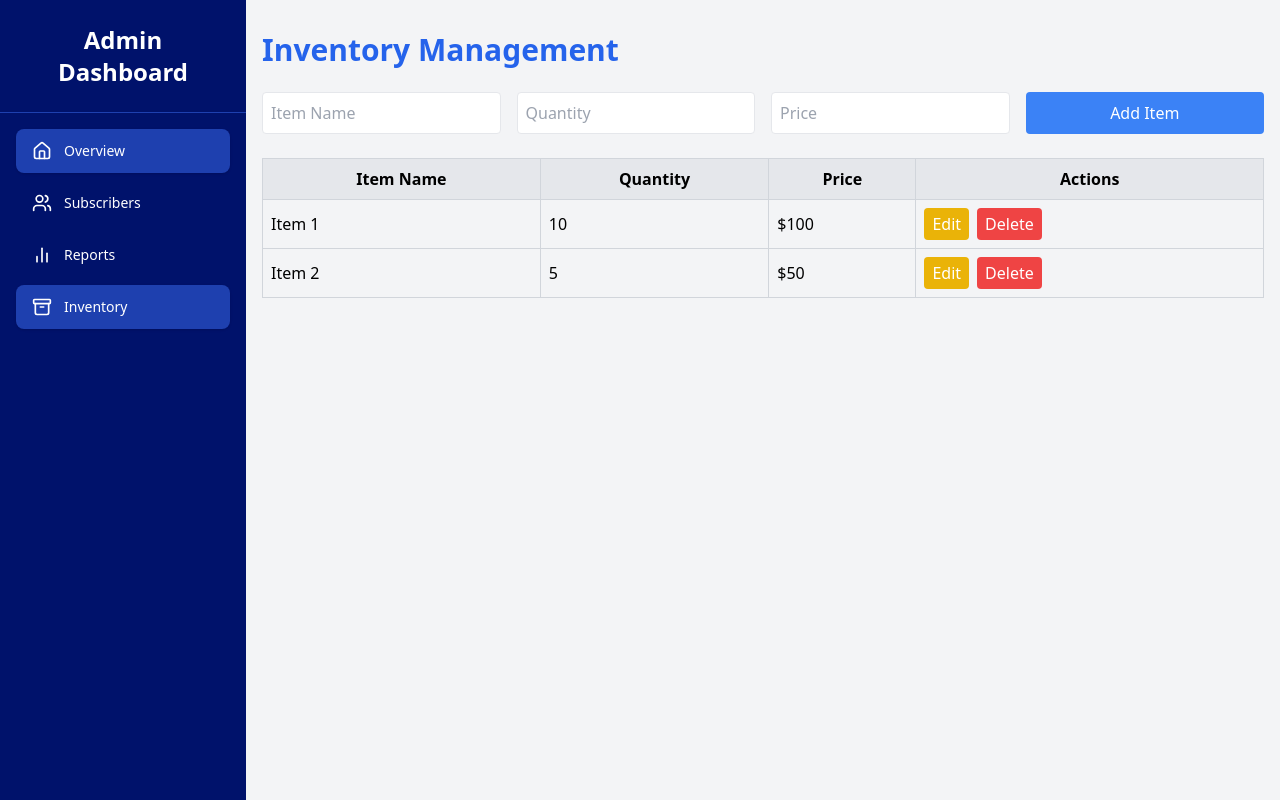
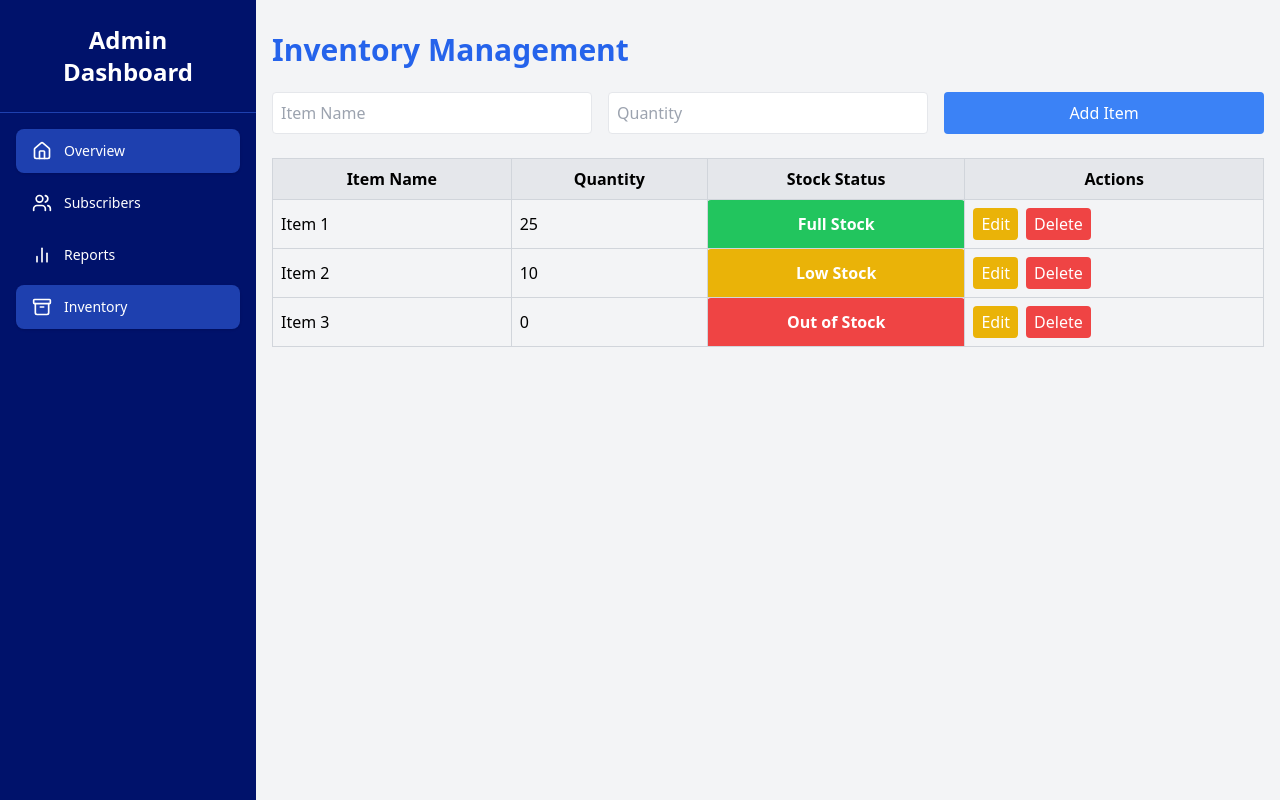
Before and after one commit to Parasat-Capstone/parasat-capstone, a React (Vite) app: page /dashboard/inventory in a window 1280 px wide. Built offline with nearby package versions, Linux system fonts and the light colour scheme.

Commit message:
Rewrite Inventory

```diff
--- a/src/admin/pages/Inventory.jsx
+++ b/src/admin/pages/Inventory.jsx
@@ -2,15 +2,15 @@ import React, { useState } from "react";
 
 const Inventory = () => {
   const [inventory, setInventory] = useState([
-    { id: 1, name: "Item 1", quantity: 10, price: 100 },
-    { id: 2, name: "Item 2", quantity: 5, price: 50 },
+    { id: 1, name: "Item 1", quantity: 25 },
+    { id: 2, name: "Item 2", quantity: 10 },
+    { id: 3, name: "Item 3", quantity: 0 },
   ]);
 
   const [formData, setFormData] = useState({
     id: null,
     name: "",
     quantity: "",
-    price: "",
   });
   const [isEditing, setIsEditing] = useState(false);
 
@@ -23,9 +23,9 @@ const Inventory = () => {
   // Add a new item
   const handleAddItem = (e) => {
     e.preventDefault();
-    if (formData.name && formData.quantity && formData.price) {
+    if (formData.name && formData.quantity) {
       setInventory([...inventory, { ...formData, id: Date.now() }]);
-      setFormData({ id: null, name: "", quantity: "", price: "" });
+      setFormData({ id: null, name: "", quantity: "" });
     }
   };
 
@@ -42,12 +42,33 @@ const Inventory = () => {
       inventory.map((item) => (item.id === formData.id ? formData : item))
     );
     setIsEditing(false);
-    setFormData({ id: null, name: "", quantity: "", price: "" });
+    setFormData({ id: null, name: "", quantity: "" });
   };
 
   // Delete an item
   const handleDeleteItem = (id) => {
     setInventory(inventory.filter((item) => item.id !== id));
+  };
+
+  // Determine stock status
+  const getStockStatus = (quantity) => {
+    if (quantity === 0) return "Out of Stock";
+    if (quantity < 20) return "Low Stock";
+    return "Full Stock";
+  };
+
+  // Determine stock status styles
+  const getStatusStyles = (status) => {
+    switch (status) {
+      case "Out of Stock":
+        return "bg-red-500 text-white";
+      case "Low Stock":
+        return "bg-yellow-500 text-white";
+      case "Full Stock":
+        return "bg-green-500 text-white";
+      default:
+        return "";
+    }
   };
 
   return (
@@ -61,7 +82,7 @@ const Inventory = () => {
         onSubmit={isEditing ? handleSaveEdit : handleAddItem}
         className="mb-6"
       >
-        <div className="grid grid-cols-1 md:grid-cols-4 gap-4">
+        <div className="grid grid-cols-1 md:grid-cols-3 gap-4">
           <input
             type="text"
             name="name"
@@ -76,15 +97,6 @@ const Inventory = () => {
             name="quantity"
             placeholder="Quantity"
             value={formData.quantity}
-            onChange={handleInputChange}
-            className="p-2 border rounded"
-            required
-          />
-          <input
-            type="number"
-            name="price"
-            placeholder="Price"
-            value={formData.price}
             onChange={handleInputChange}
             className="p-2 border rounded"
             required
@@ -106,16 +118,24 @@ const Inventory = () => {
           <tr className="bg-gray-200">
             <th className="border border-gray-300 p-2">Item Name</th>
             <th className="border border-gray-300 p-2">Quantity</th>
-            <th className="border border-gray-300 p-2">Price</th>
+            <th className="border border-gray-300 p-2">Stock Status</th>
             <th className="border border-gray-300 p-2">Actions</th>
           </tr>
         </thead>
         <tbody>
-          {inventory.map((item) => (
+          {inventory.map((item) => {
+            const status = getStockStatus(item.quantity);
+            return (
               <tr key={item.id}>
                 <td className="border border-gray-300 p-2">{item.name}</td>
                 <td className="border border-gray-300 p-2">{item.quantity}</td>
-              <td className="border border-gray-300 p-2">${item.price}</td>
+                <td
+                  className={`border border-gray-300 p-2 text-center font-semibold rounded ${getStatusStyles(
+                    status
+                  )}`}
+                >
+                  {status}
+                </td>
                 <td className="border border-gray-300 p-2">
                   <button
                     onClick={() => handleEditItem(item)}
@@ -131,7 +151,8 @@ const Inventory = () => {
                   </button>
                 </td>
               </tr>
-          ))}
+            );
+          })}
         </tbody>
       </table>
     </div>
```
Lines whose indentation alone changed are shown as unchanged.
